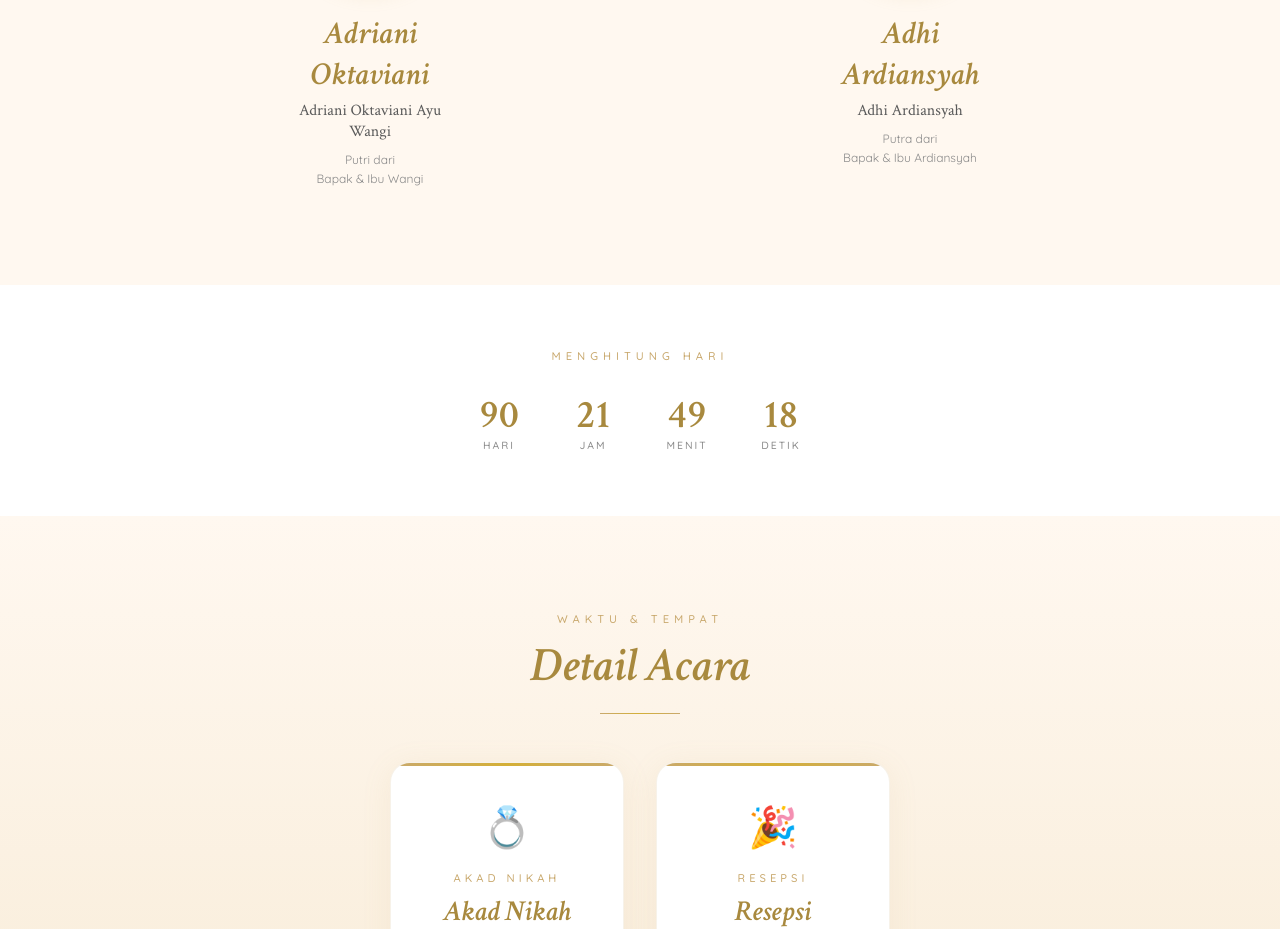
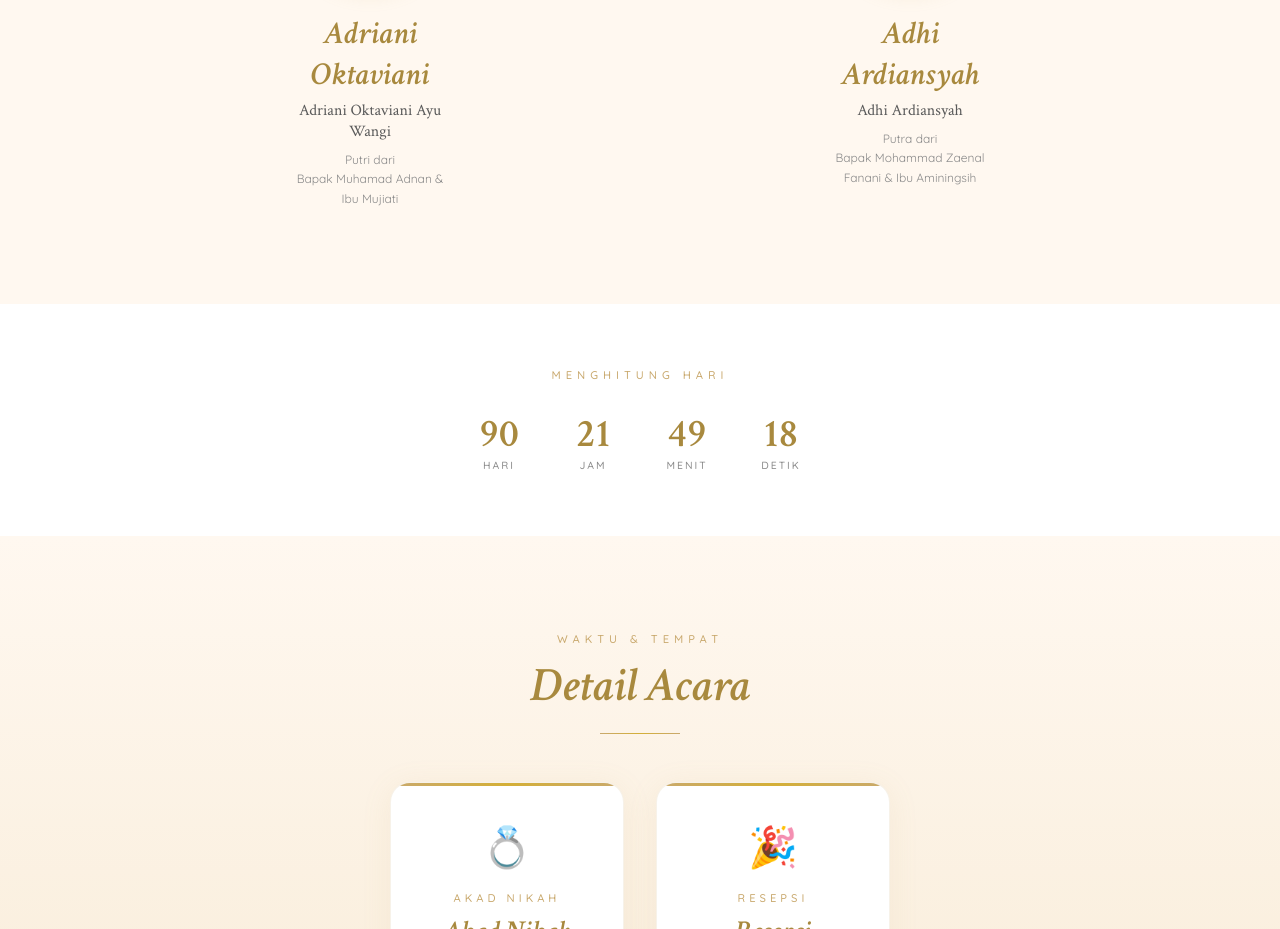
Before and after one commit to adhiardiansyah/wedding-invitation, a plain HTML site: page index.html in a window 1280 px wide. Shown: the part 1540-2469 px from the top of the page. Drawn offline with Linux system fonts and the light colour scheme.

Commit message:
✏️ Update parents' names

```diff
--- a/index.html
+++ b/index.html
@@ -1068,7 +1068,7 @@
                 </div>
                 <div class="couple-name">Adriani Oktaviani</div>
                 <div class="couple-fullname">Adriani Oktaviani Ayu Wangi</div>
-                <div class="couple-parents">Putri dari<br>Bapak & Ibu Wangi</div>
+                <div class="couple-parents">Putri dari<br>Bapak Muhamad Adnan & Ibu Mujiati</div>
             </div>
 
             <div class="couple-center reveal">
@@ -1084,7 +1084,7 @@
                 </div>
                 <div class="couple-name">Adhi Ardiansyah</div>
                 <div class="couple-fullname">Adhi Ardiansyah</div>
-                <div class="couple-parents">Putra dari<br>Bapak & Ibu Ardiansyah</div>
+                <div class="couple-parents">Putra dari<br>Bapak Mohammad Zaenal Fanani & Ibu Aminingsih</div>
             </div>
         </div>
     </section>
```
